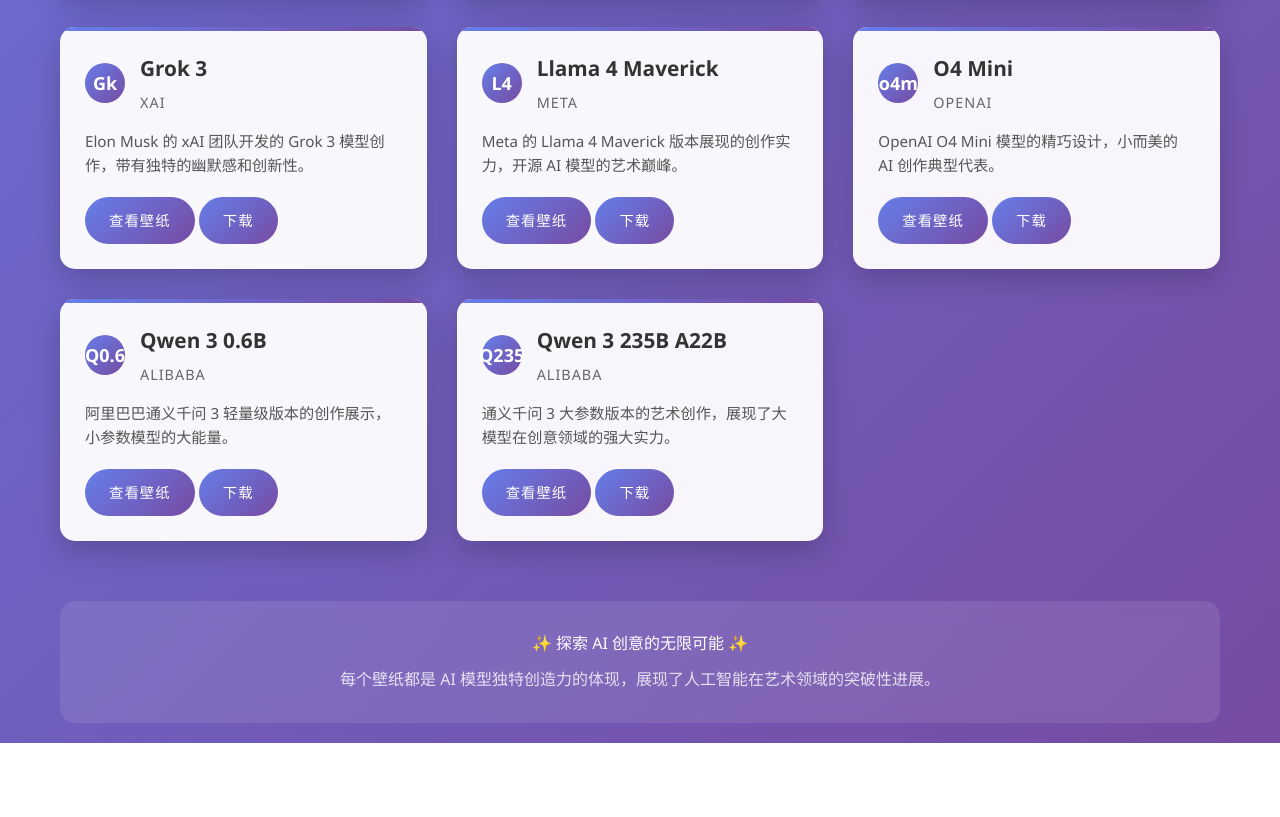
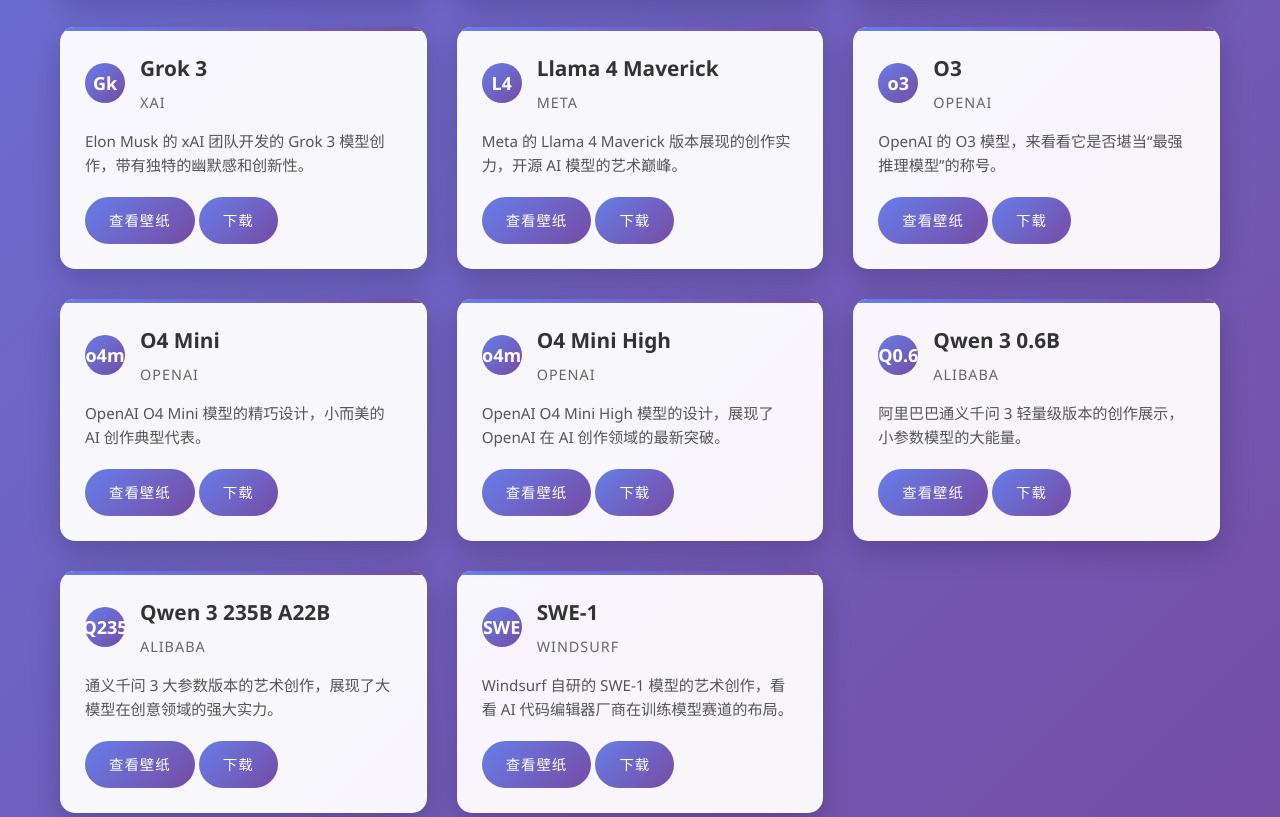
Before and after one commit to duWang314/AI_wallpapers, a plain HTML site: page index.html in a window 1280 px wide. Shown: the part 1327-2144 px from the top of the page. Before the commit the page ends 2070 px from the top, so only its background shows below. Drawn offline with Linux system fonts and the light colour scheme.

Commit message:
adding pack

```diff
--- a/index.html
+++ b/index.html
@@ -425,6 +425,21 @@
 
             <div class="wallpaper-card">
                 <div class="card-header">
+                    <div class="ai-icon">o3</div>
+                    <div>
+                        <div class="card-title">O3</div>
+                        <div class="ai-model">OpenAI</div>
+                    </div>
+                </div>
+                <p class="card-description">
+                    OpenAI 的 O3 模型，来看看它是否堪当“最强推理模型”的称号。
+                </p>
+                <a href="./wallpaper_by_o3/index.html" class="btn">查看壁纸</a>
+                <a href="./wallpaper_by_o3/wallpaper_by_o3.zip" class="btn">下载</a>
+            </div>
+
+            <div class="wallpaper-card">
+                <div class="card-header">
                     <div class="ai-icon">o4m</div>
                     <div>
                         <div class="card-title">O4 Mini</div>
@@ -436,6 +451,21 @@
                 </p>
                 <a href="./wallpaper_by_o4mini/index.html" class="btn">查看壁纸</a>
                 <a href="./wallpaper_by_o4mini/wallpaper_by_o4mini.zip" class="btn">下载</a>
+            </div>
+
+            <div class="wallpaper-card">
+                <div class="card-header">
+                    <div class="ai-icon">o4m</div>
+                    <div>
+                        <div class="card-title">O4 Mini High</div>
+                        <div class="ai-model">OpenAI</div>
+                    </div>
+                </div>
+                <p class="card-description">
+                    OpenAI O4 Mini High 模型的设计，展现了 OpenAI 在 AI 创作领域的最新突破。
+                </p>
+                <a href="./wallpaper_by_o4mini_high/index.html" class="btn">查看壁纸</a>
+                <a href="./wallpaper_by_o4mini_high/wallpaper_by_o4mini_high.zip" class="btn">下载</a>
             </div>
 
             <div class="wallpaper-card">
@@ -466,6 +496,21 @@
                 </p>
                 <a href="./wallpaper_by_qwen3_235B_A22B/index.html" class="btn">查看壁纸</a>
                 <a href="./wallpaper_by_qwen3_235B_A22B/wallpaper_by_qwen3_235B_A22B.zip" class="btn">下载</a>
+            </div>
+
+            <div class="wallpaper-card">
+                <div class="card-header">
+                    <div class="ai-icon">SWE</div>
+                    <div>
+                        <div class="card-title">SWE-1</div>
+                        <div class="ai-model">Windsurf</div>
+                    </div>
+                </div>
+                <p class="card-description">
+                    Windsurf 自研的 SWE-1 模型的艺术创作，看看 AI 代码编辑器厂商在训练模型赛道的布局。
+                </p>
+                <a href="./wallpaper_by_swe_1/index.html" class="btn">查看壁纸</a>
+                <a href="./wallpaper_by_swe_1/wallpaper_by_swe_1.zip" class="btn">下载</a>
             </div>
         </main>
 
```
Also changed, not shown: 3 other files.
